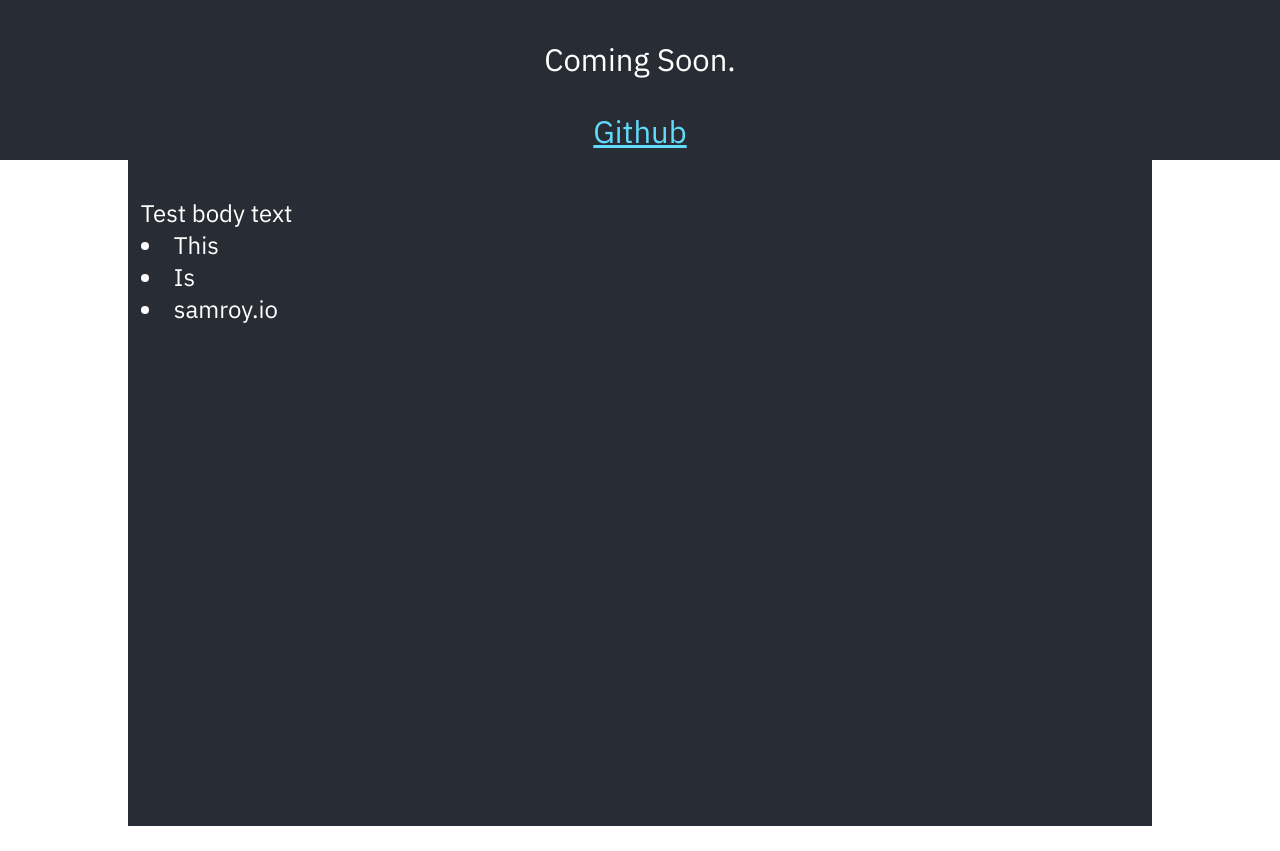
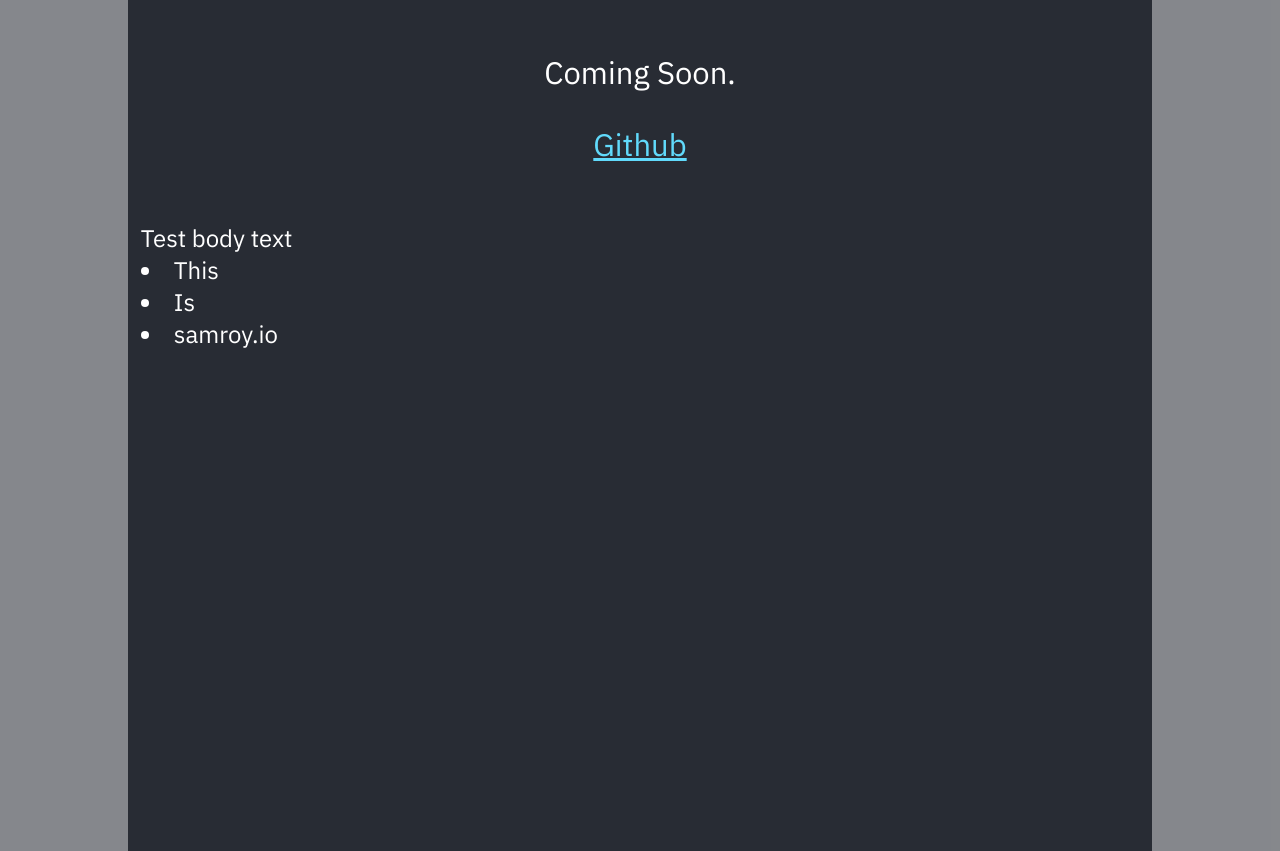
Before and after one commit to SamRoyDev/samroyio-website, a React (Create React App) app: page / in a window 1280 px wide. Before the commit the page ends 826 px from the top, so only its background shows below. Built offline with nearby package versions, Linux system fonts and the light colour scheme.

Commit message:
margins on header background color

```diff
--- a/src/App.css
+++ b/src/App.css
@@ -1,5 +1,6 @@
 .App {
   text-align: center;
+  background-color: #282c3490;
 }
 
 .App-logo {
@@ -17,6 +18,9 @@
   background-color: #282c34;
   min-height: 20vh;
   display: flex;
+  margin-left: 10%;
+  margin-right: 10%;
+  padding: 1%;
   flex-direction: column;
   align-items: center;
   justify-content: center;
```
